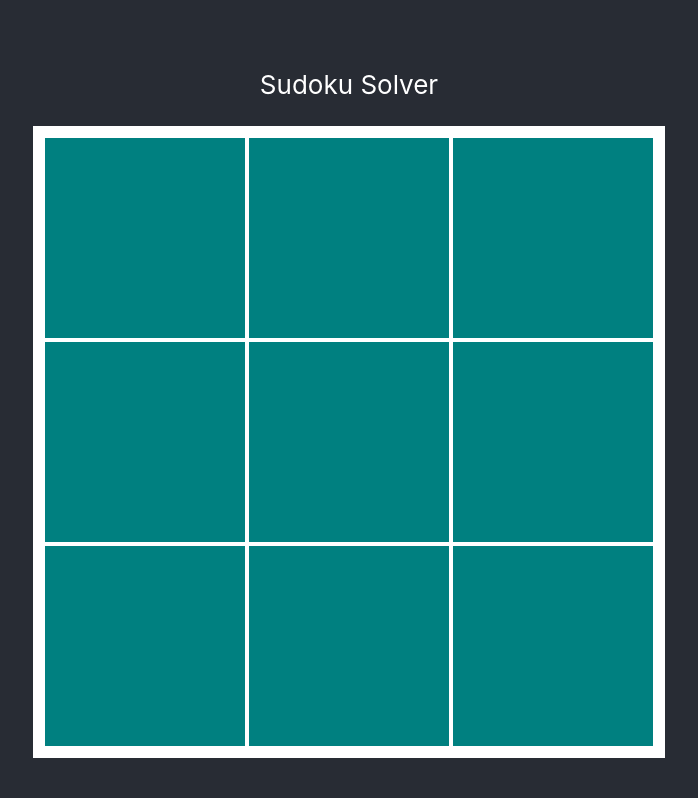
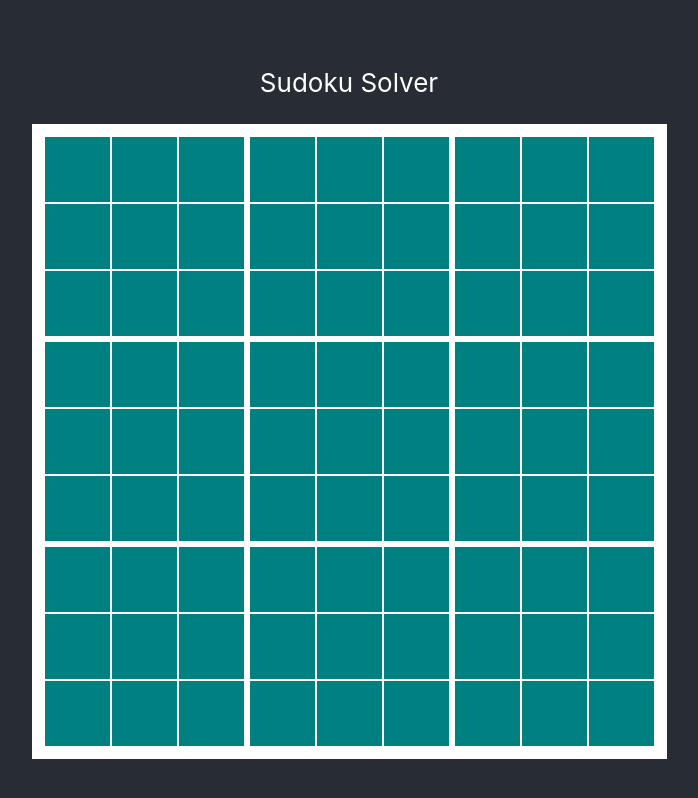
Before and after one commit to AliceMathews/sudoku-solver-react, a React (Create React App) app: page / in a window 1280 px wide. Shown: the whole page, without its empty margins (291-989 px from the left). Built offline with nearby package versions, Linux system fonts and the light colour scheme.

Commit message:
added cells to each box

```diff
--- a/src/components/Box.js
+++ b/src/components/Box.js
@@ -1,5 +1,18 @@
 import React from "react";
+import Cell from "./Cell";
 
 export default function Box() {
-  return <div className="box" />;
+  return (
+    <div className="box">
+      <Cell />
+      <Cell />
+      <Cell />
+      <Cell />
+      <Cell />
+      <Cell />
+      <Cell />
+      <Cell />
+      <Cell />
+    </div>
+  );
 }
--- a/src/components/Puzzle.css
+++ b/src/components/Puzzle.css
@@ -1,6 +1,6 @@
 .container {
-  height: 612px;
-  width: 612px;
+  height: 615px;
+  width: 615px;
   background-color: teal;
   border-style: solid;
   border-width: 10px;
@@ -11,8 +11,17 @@
 }
 
 .box {
-  height: 200px;
-  width: 200px;
+  height: 201px;
+  width: 201px;
   border-style: solid;
   border-width: 2px;
+  display: flex;
+  flex-wrap: wrap;
 }
+
+.cell {
+  height: 65px;
+  width: 65px;
+  border-style: solid;
+  border-width: 1px;
+}
```
Also changed, not shown: src/components/Cell.js (renamed from src/components/cell.js).
